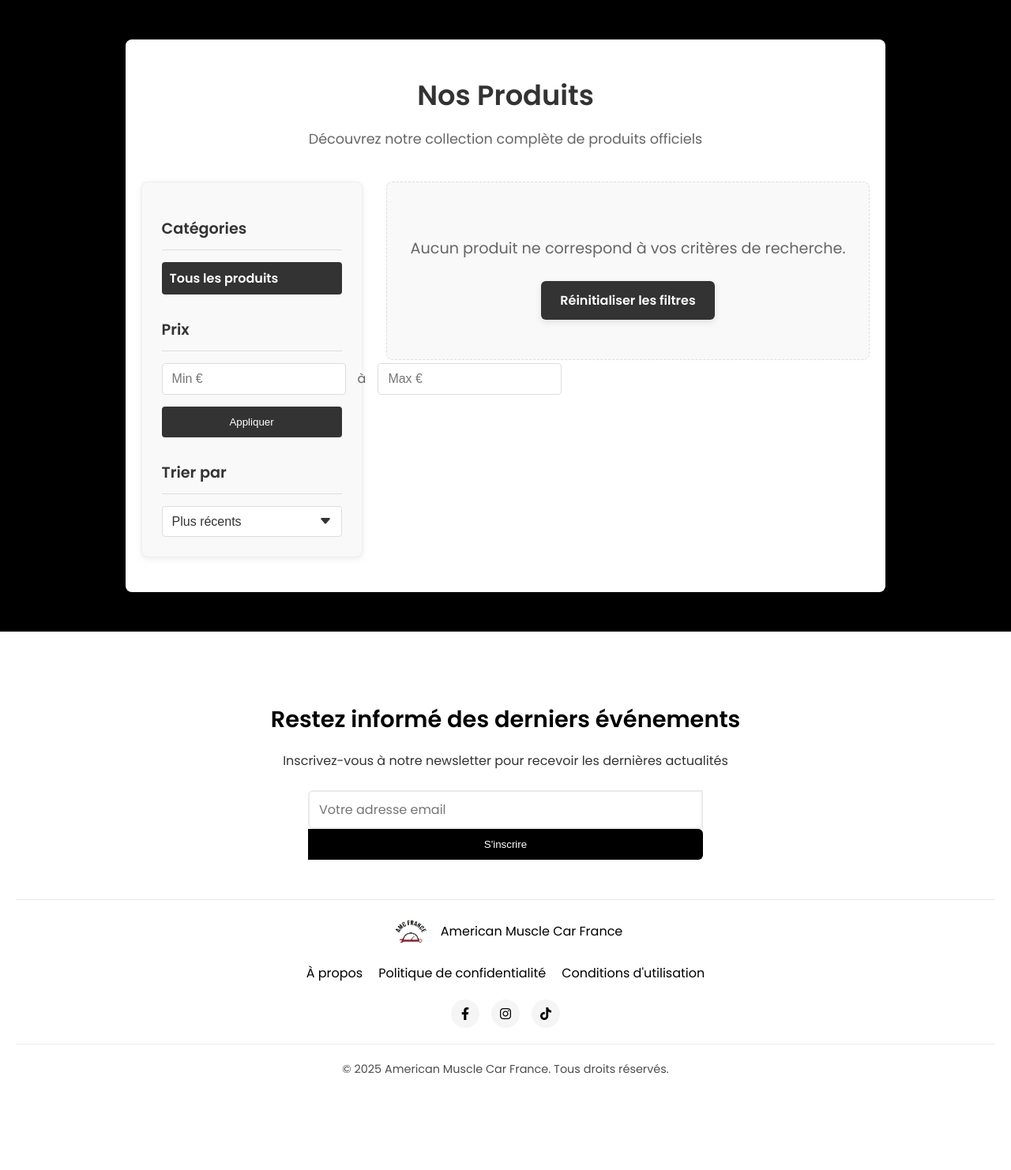
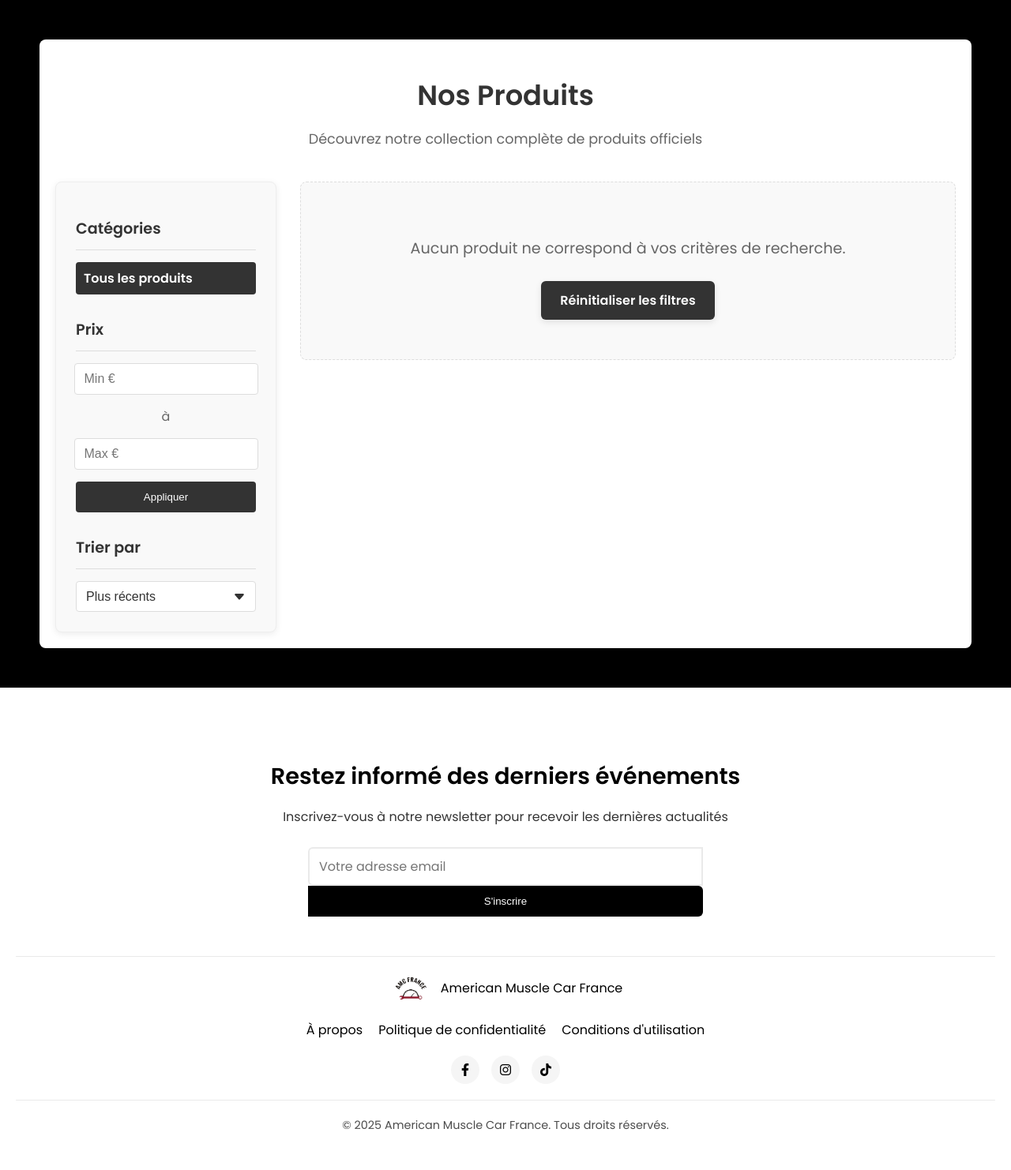
Before and after one commit to JaysonPasquier/amca-club, a Django app: page /shop/products/ in a window 1280 px wide. Shown: the part 74-1556 px from the top of the page at 79% size. Before the commit the page ends 1434 px from the top, so only its background shows below. Run offline with Django 4.2, Linux system fonts and the light colour scheme; a user stored in the database is signed in; data comes from the database, SQL or seed files in the repository; data that the repository does not hold is empty.

Commit message:
want to add the shop so started to do it

```diff
--- a/v1/backend/templates/core/shop/product_detail.html
+++ b/v1/backend/templates/core/shop/product_detail.html
@@ -151,8 +151,7 @@
 <style>
     /* Product Detail Page Styles - Improved */
     .shop-container {
-        max-width: 1200px;
-        margin: 50px auto;
+        margin: 50px;
         padding: 20px;
         background-color: #fff;
         border-radius: 8px;
--- a/v1/backend/templates/core/shop/shop_home.html
+++ b/v1/backend/templates/core/shop/shop_home.html
@@ -69,8 +69,7 @@
 <style>
     /* Shop Home Page Styles - Improved */
     .shop-container {
-        max-width: 1200px;
-        margin: 50px auto;
+        margin: 50px;
         padding: 20px;
         background-color: #fff;
         border-radius: 8px;
--- a/v1/backend/templates/core/shop/shop_products.html
+++ b/v1/backend/templates/core/shop/shop_products.html
@@ -100,8 +100,7 @@
 <style>
     /* Shop Products Page Styles - Improved */
     .shop-container {
-        max-width: 1200px;
-        margin: 50px auto;
+        margin: 50px;
         padding: 20px;
         background-color: #fff;
         border-radius: 8px;
@@ -198,6 +197,7 @@
         align-items: center;
         gap: 15px;
         margin-bottom: 15px;
+		flex-direction: column;
     }
 
     .price-inputs input {
```
